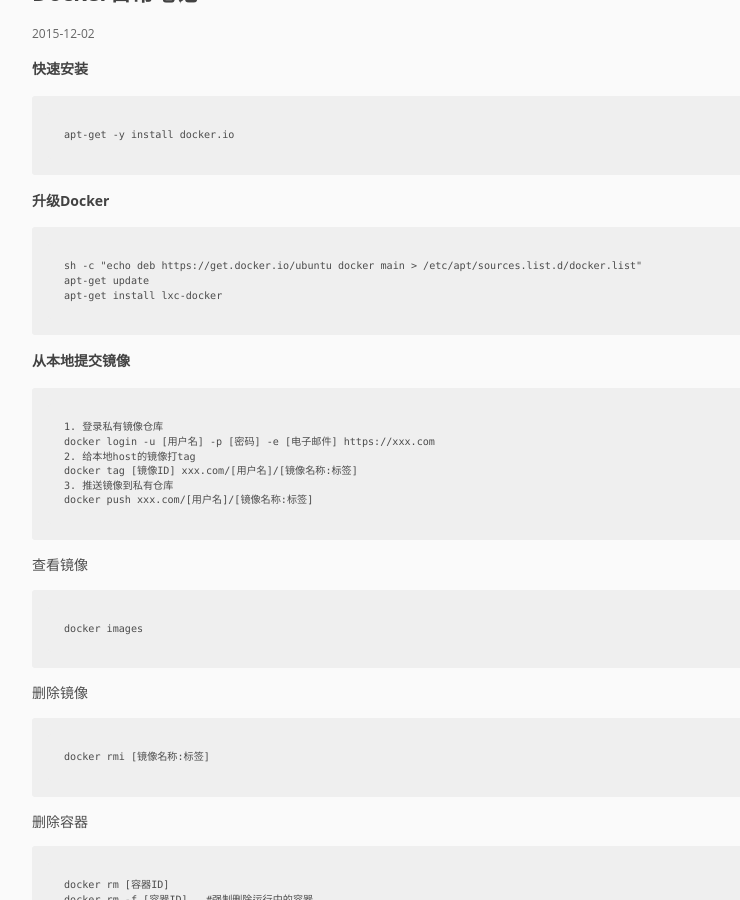
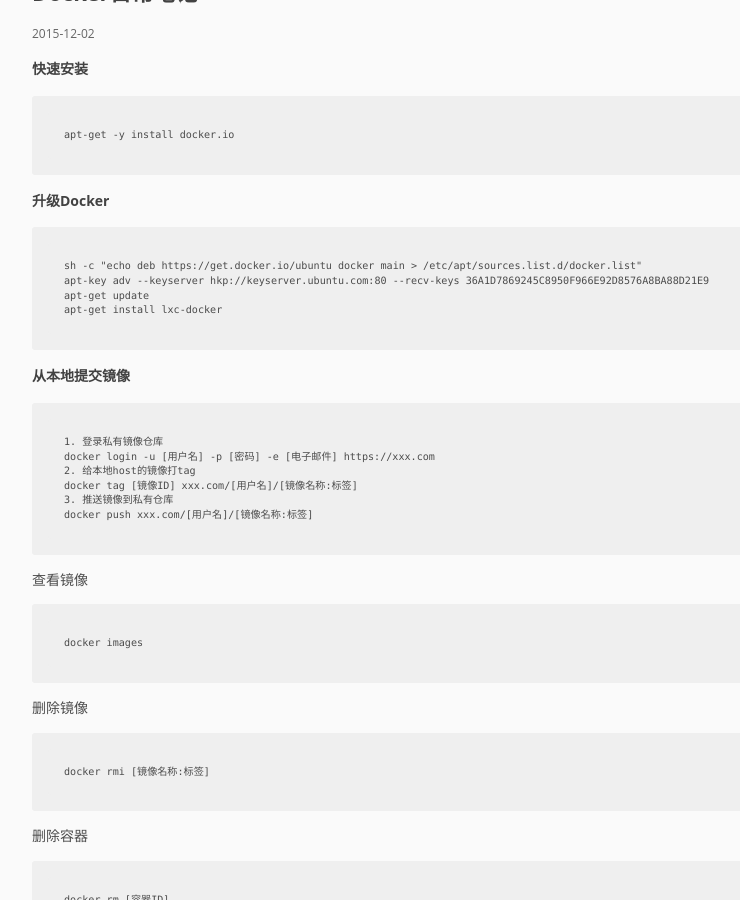
Before and after one commit to pingmalu/pingmalu.github.io, a Jekyll site: the page built from _posts/2015-12-02-Docker日常笔记.md, in a window 1280 px wide and 900 px high, scrolled down 312 px. Shown: the whole window, without its empty margins (168-908 px from the left). Built offline with Jekyll 4.4.1, drawn with Linux system fonts in a browser that asks for light colours; nearby versions of some CDN libraries.

Commit message:
'update'

```diff
--- a/_posts/2015-12-02-Docker日常笔记.md
+++ b/_posts/2015-12-02-Docker日常笔记.md
@@ -10,6 +10,7 @@
 ### 升级Docker
 
 	sh -c "echo deb https://get.docker.io/ubuntu docker main > /etc/apt/sources.list.d/docker.list"
+	apt-key adv --keyserver hkp://keyserver.ubuntu.com:80 --recv-keys 36A1D7869245C8950F966E92D8576A8BA88D21E9
 	apt-get update
 	apt-get install lxc-docker
 
```
